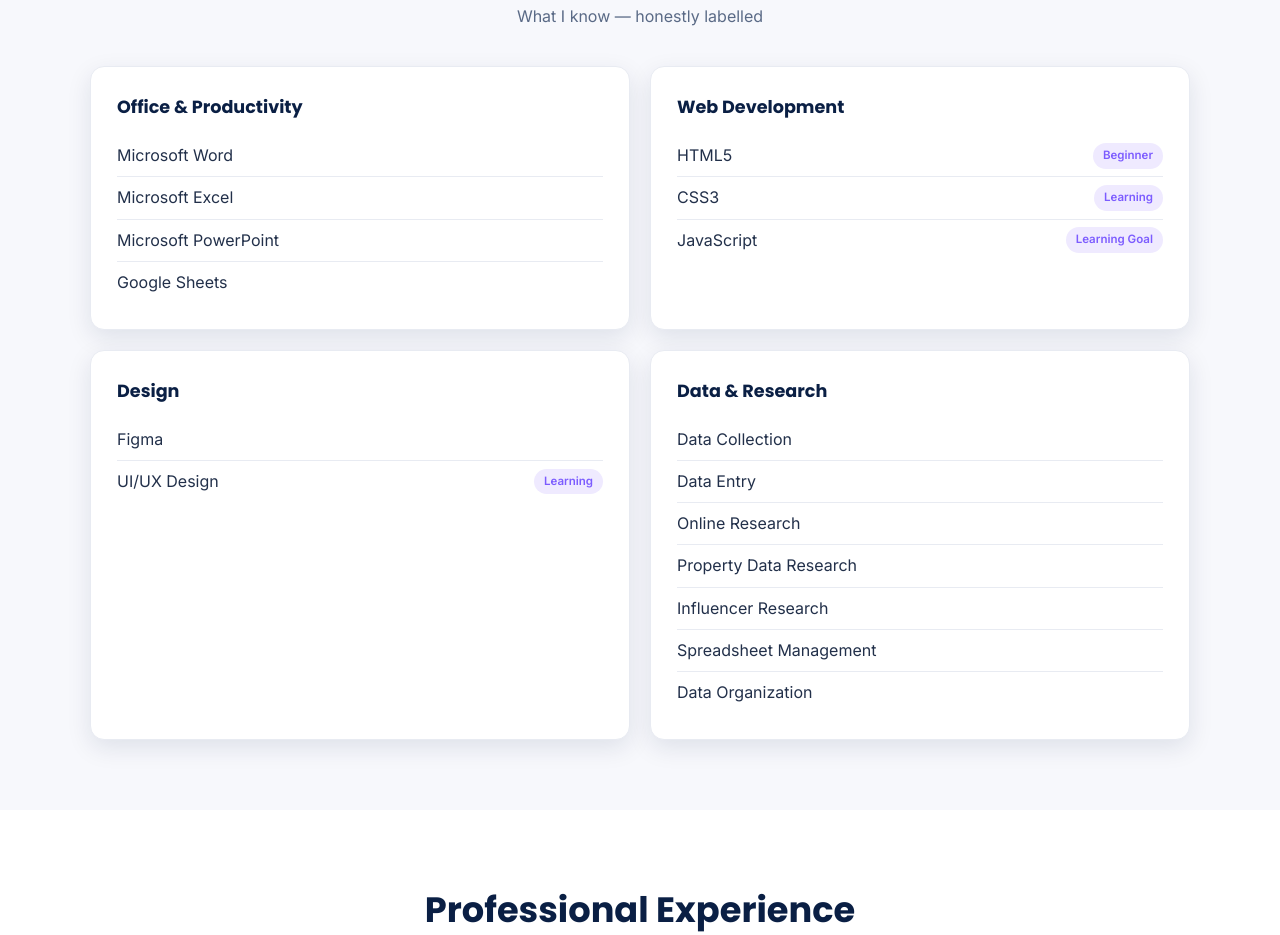
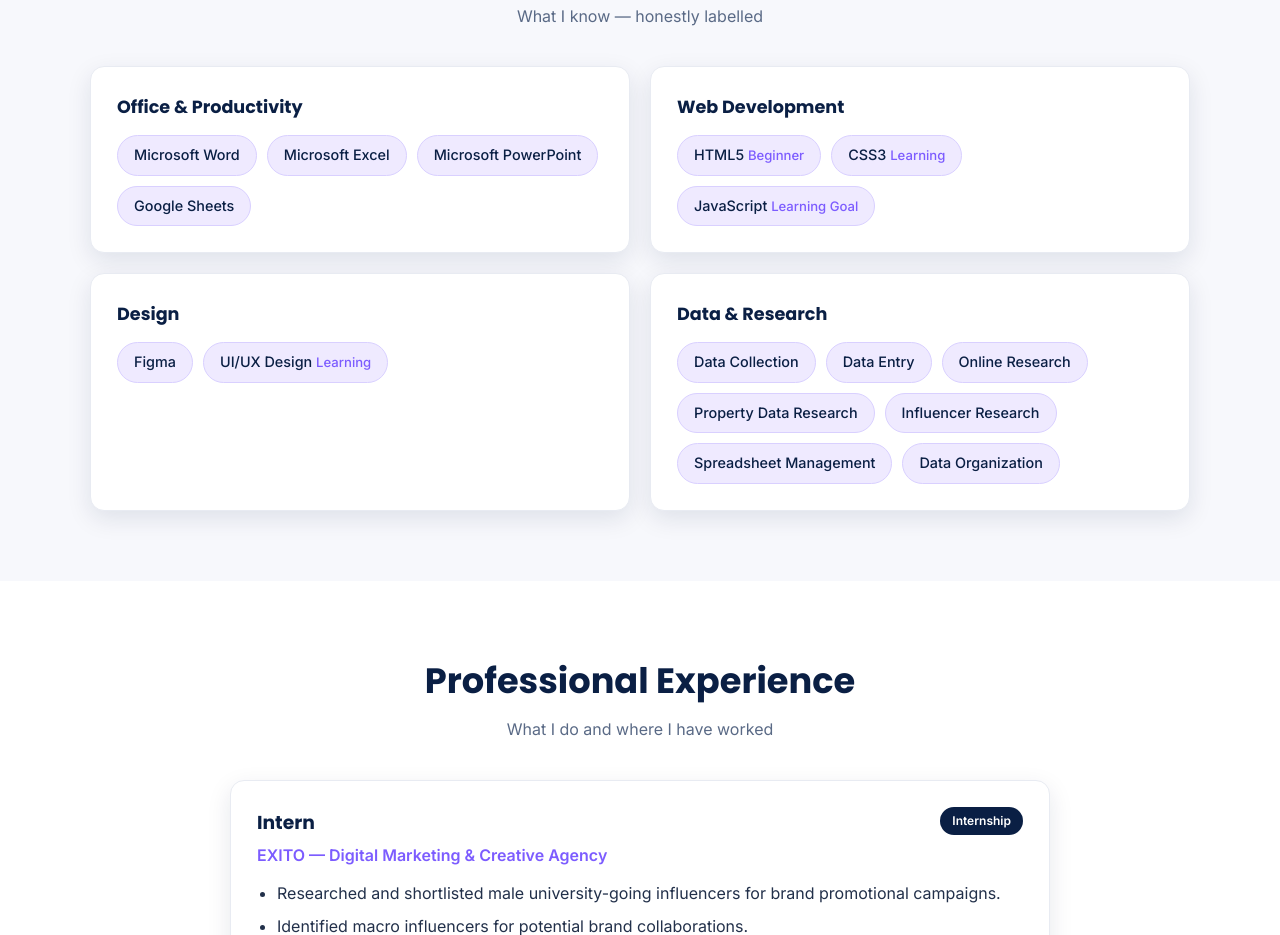
Before and after one commit to khairunmim-dev/khairunmim-dev.github.io, a plain HTML site: page index.html in a window 1280 px wide. Shown: the part 1730-2665 px from the top of the page. Drawn offline with Linux system fonts and the light colour scheme.

Commit message:
Update index.html — Technical Skills as chips

```diff
--- a/index.html
+++ b/index.html
@@ -144,42 +144,42 @@
         <div class="skills-grid">
           <div class="skill-card reveal">
             <h3>Office &amp; Productivity</h3>
-            <ul>
-              <li>Microsoft Word</li>
-              <li>Microsoft Excel</li>
-              <li>Microsoft PowerPoint</li>
-              <li>Google Sheets</li>
-            </ul>
+            <div class="chip-row chip-row-left">
+              <span class="chip">Microsoft Word</span>
+              <span class="chip">Microsoft Excel</span>
+              <span class="chip">Microsoft PowerPoint</span>
+              <span class="chip">Google Sheets</span>
+            </div>
           </div>
 
           <div class="skill-card reveal">
             <h3>Web Development</h3>
-            <ul>
-              <li>HTML5 <span class="level">Beginner</span></li>
-              <li>CSS3 <span class="level">Learning</span></li>
-              <li>JavaScript <span class="level">Learning Goal</span></li>
-            </ul>
+            <div class="chip-row chip-row-left">
+              <span class="chip">HTML5 <em>Beginner</em></span>
+              <span class="chip">CSS3 <em>Learning</em></span>
+              <span class="chip">JavaScript <em>Learning Goal</em></span>
+            </div>
           </div>
 
           <div class="skill-card reveal">
             <h3>Design</h3>
-            <ul>
-              <li>Figma</li>
-              <li>UI/UX Design <span class="level">Learning</span></li>
-            </ul>
+            <div class="chip-row chip-row-left">
+              <span class="chip">Figma</span>
+              <span class="chip">UI/UX Design <em>Learning</em></span>
+            </div>
           </div>
 
           <div class="skill-card reveal">
             <h3>Data &amp; Research</h3>
-            <ul>
-              <li>Data Collection</li>
-              <li>Data Entry</li>
-              <li>Online Research</li>
-              <li>Property Data Research</li>
-              <li>Influencer Research</li>
-              <li>Spreadsheet Management</li>
-              <li>Data Organization</li>
-            </ul>
+            <div class="chip-row chip-row-left">
+              <span class="chip">Data Collection</span>
+              <span class="chip">Data Entry</span>
+              <span class="chip">Online Research</span>
+              <span class="chip">Property Data Research</span>
+              <span class="chip">Influencer Research</span>
+              <span class="chip">Spreadsheet Management</span>
+              <span class="chip">Data Organization</span>
+            </div>
           </div>
         </div>
       </div>
```
